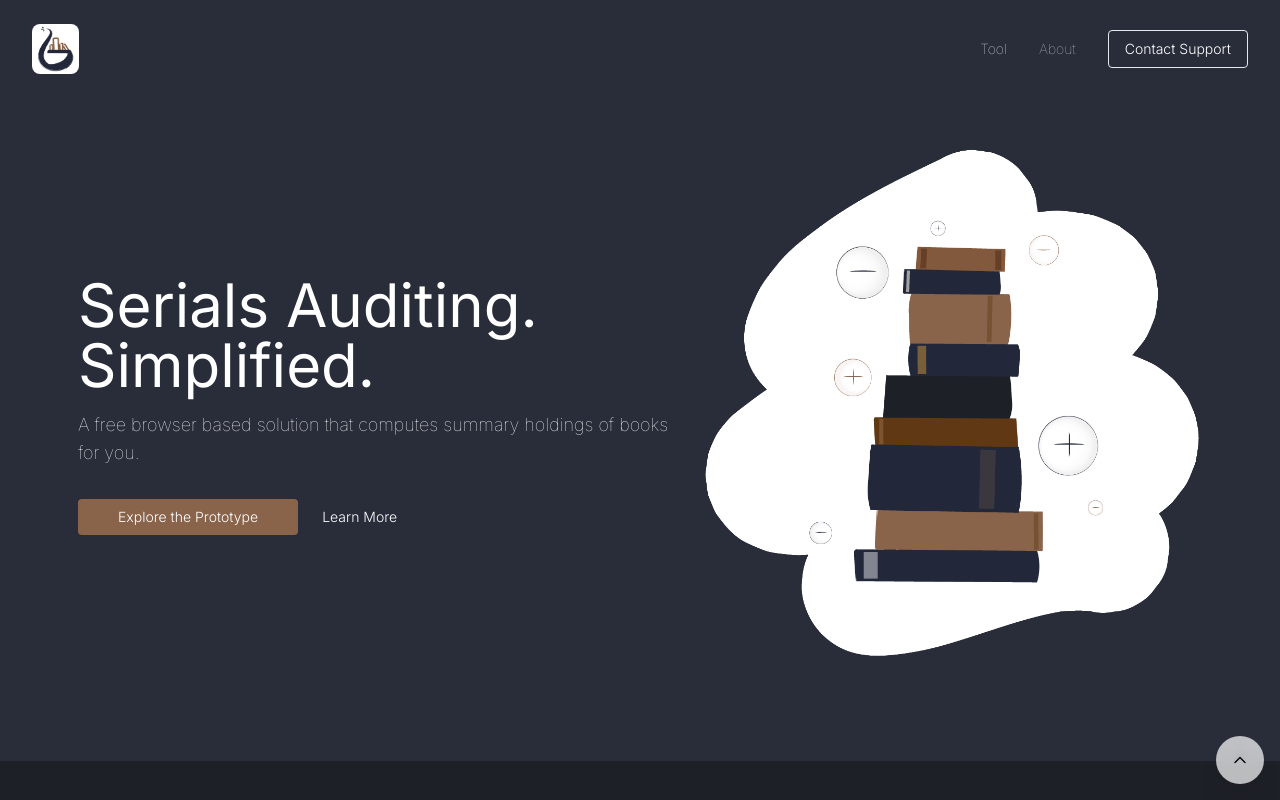
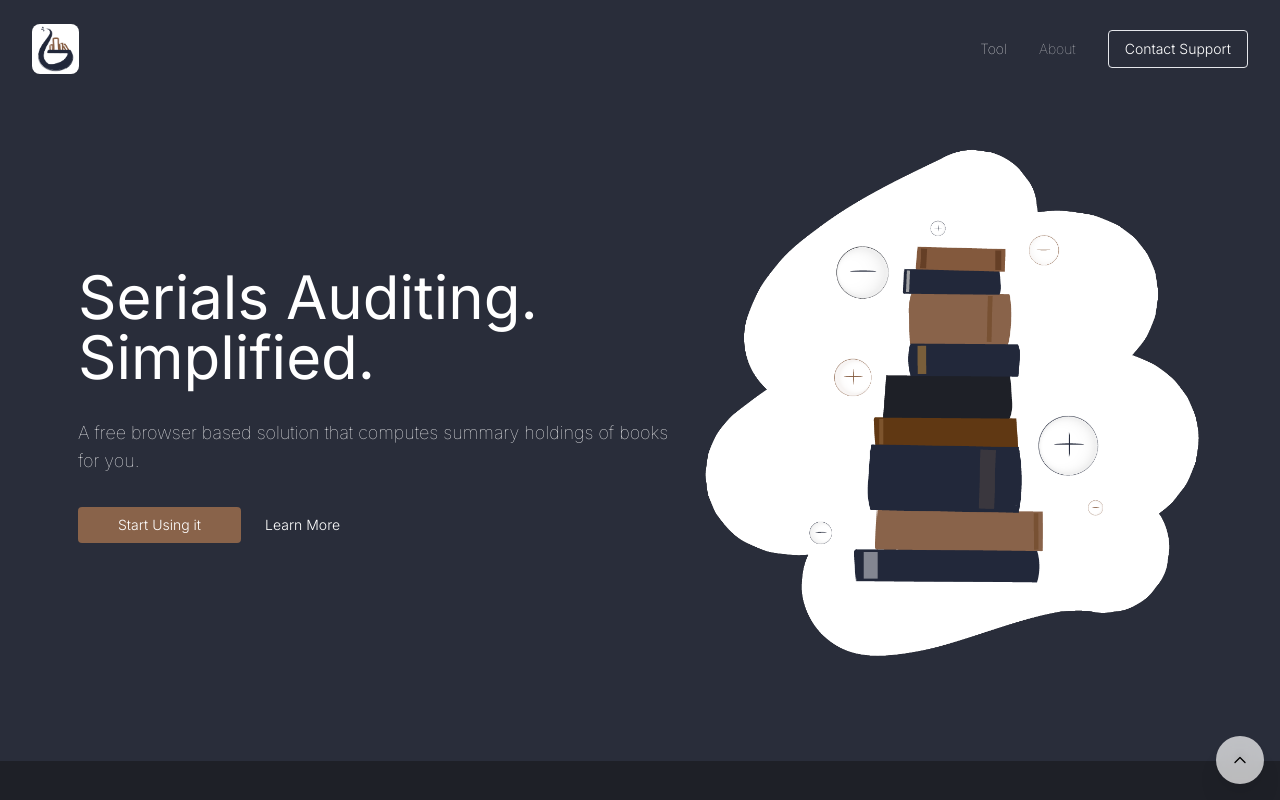
Before and after one commit to jjose14-Jacob-Jose/getSummaryHoldings, a Next.js app: page /about in a window 1280 px wide. Shown: the top 800 px of the page. Built offline with nearby package versions, Linux system fonts and the light colour scheme.

Commit message:
SCG-116: Replaced prototype links and text with product's.

```diff
--- a/src/components/Home.jsx
+++ b/src/components/Home.jsx
@@ -3,9 +3,9 @@
 import HeroSection from "./static/home/HeroSection";
 import GoodbyeToTaxingCalSection from "./static/home/GoodbyeToTaxingCalSection";
 import WorkFasterSection from "./static/home/WorkFasterSection";
-import CheckoutTheProductPrototypeSection from "./static/home/CheckoutTheProductPrototypeSection";
 import ContactUsSection from "./static/home/ContactUsSection";
 import FeaturesSection from "./static/home/FeaturesSection";
+import CheckoutTheProductSection from "./static/home/CheckoutTheProductSection";
 
 /**
  * Home page component of the site. Describes the tool's purpose, features, etc.
@@ -22,7 +22,7 @@ export default function Home() {
         <GoodbyeToTaxingCalSection />
         <WorkFasterSection />
         <FeaturesSection />
-        <CheckoutTheProductPrototypeSection />
+        <CheckoutTheProductSection />
         <ContactUsSection />
       </div>
     </div>
--- a/src/components/static/home/CheckoutTheProductPrototypeSection.jsx
+++ b/src/components/static/home/CheckoutTheProductSection.jsx
@@ -14,7 +14,7 @@ const MotionLink = motion(Link);
  * @author shivaram_bathini
  */
 
-export default function CheckoutThePrototypeSection() {
+export default function CheckoutTheProductSection() {
   return (
     <motion.div
       variants={staggerContainer}
@@ -29,10 +29,10 @@ export default function CheckoutThePrototypeSection() {
           initial="hidden"
           whileInView="show"
           viewport={{ once: true }}
-          className="flex mx-auto justify-center w-[90%]"
+          className="flex mx-auto justify-center"
         >
           <h2 className={`text-center ${styles.headingTwo}`}>
-            Check Out the Product Prototype
+            Start Exploring the Tool
           </h2>
           <img
             src="/text_highlight.png"
@@ -47,8 +47,7 @@ export default function CheckoutThePrototypeSection() {
           viewport={{ once: true }}
           className={`${styles.paraTwo} flex mx-auto justify-center mt-5 tablet:mt-2 lg:mt-0`}
         >
-          We've built an interactive prototype in Figma for the product. Open it
-          up to experience the product yourself.
+          Experience the product yourself. Don’t worry, it’s free!
         </motion.p>
         <div className="flex gap-4 mt-5 justify-center">
           <MotionLink
@@ -61,7 +60,7 @@ export default function CheckoutThePrototypeSection() {
             rel="noopener noreferrer"
             className="p-2 px-10 h-fit font-light bg-[#89634A] text-white text-sm rounded hover:bg-[#83593D] hover:font-light mx-auto justify-center"
           >
-            Explore the Prototype
+            Start Using it
           </MotionLink>
         </div>
       </div>
--- a/src/components/static/home/HeroSection.jsx
+++ b/src/components/static/home/HeroSection.jsx
@@ -40,7 +40,7 @@ export default function HeroSection() {
         >
           Serials Auditing. Simplified.
         </motion.h1>
-        <motion.p variants={animateText(0.5)} className={`${styles.paraTwo}`}>
+        <motion.p variants={animateText(0.5)} className={`${styles.paraTwo} lg:pt-4`}>
           A free browser based solution that computes summary holdings of books
           for you.
         </motion.p>
@@ -48,12 +48,11 @@ export default function HeroSection() {
         <div className="lg:flex lg:gap-4 mt-6 mb-12 lg:mt-8 lg:mb-0 w-fit lg:w-full mx-auto">
           <MotionLink
             variants={animateText(0.6)}
-            href={prototype_link}
-            target="_blank"
+            href="/"
             rel="noopener noreferrer"
             className="p-2 px-10 h-fit font-light bg-[#89634A] text-white text-sm rounded hover:bg-[#83593D] hover:font-light items-center"
           >
-            Explore the Prototype
+            Start Using it
           </MotionLink>
           <br className="lg:hidden" />
           <motion.button
```
